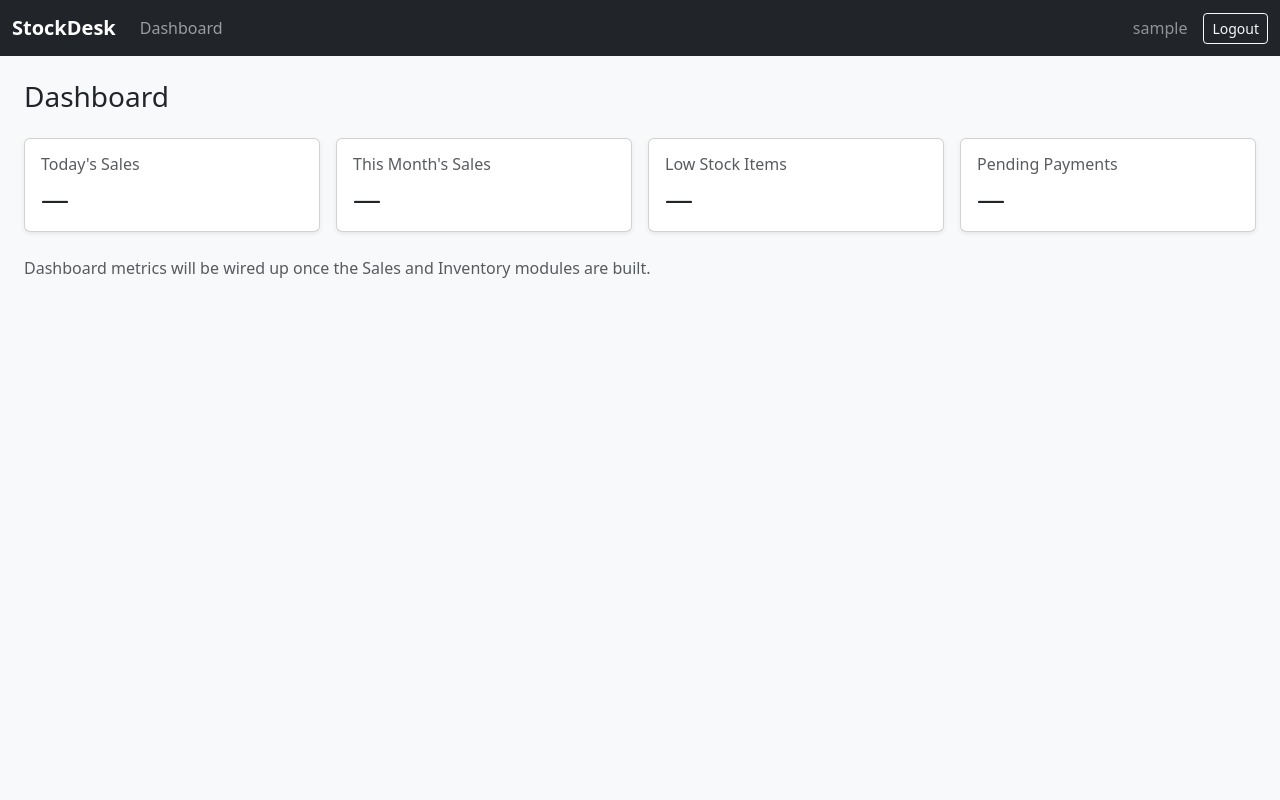
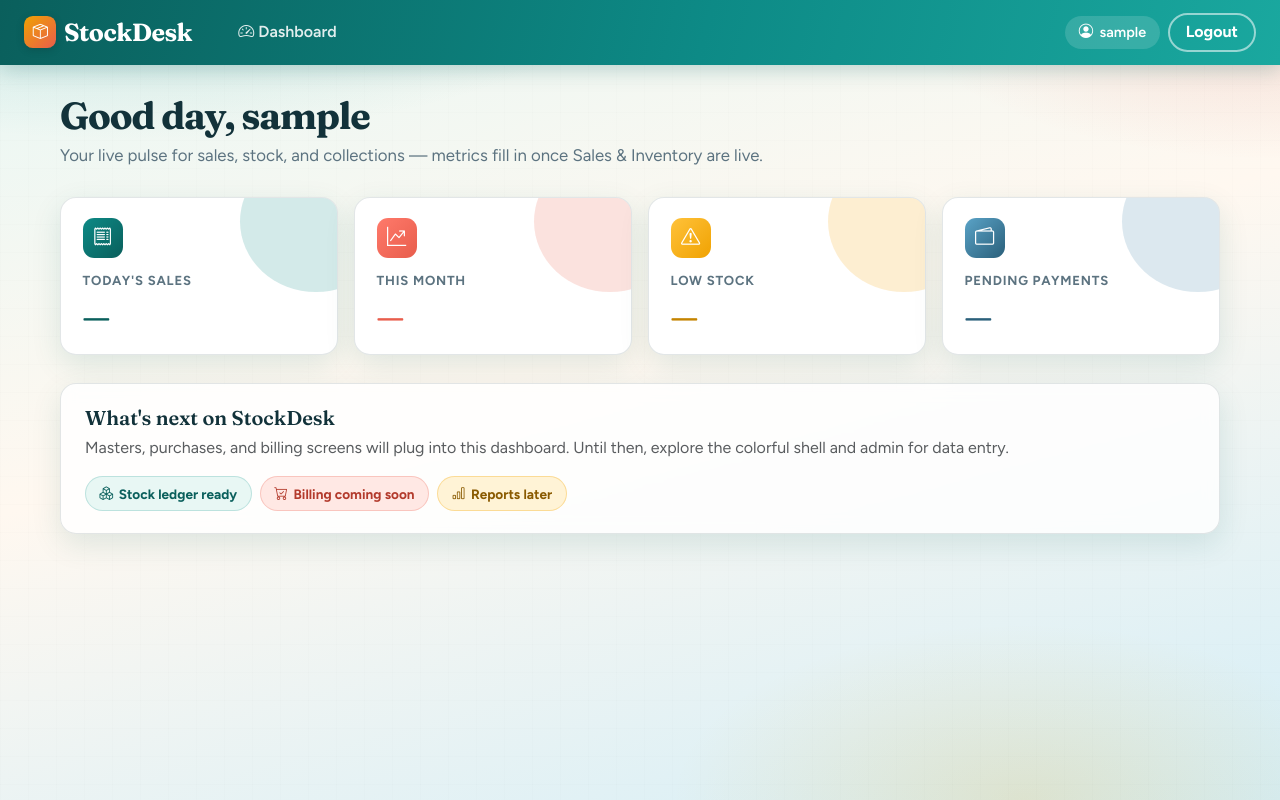
Before and after one commit to ghoneShubham/StockDesk, a Django app: page / in a window 1280 px wide. Run offline with Django 5.2, Linux system fonts and the light colour scheme; the visitor is signed in with stand-in values (Sample User, id 1); some libraries are stand-ins or nearby versions.

Commit message:
Refresh login and dashboard UI with StockDesk brand theme.
Co-authored-by: Cursor <cursoragent@cursor.com>

```diff
--- /dev/null
+++ b/static/css/stockdesk.css
@@ -0,0 +1,458 @@
+/* StockDesk UI — teal / coral retail palette */
+:root {
+    --sd-ink: #12323a;
+    --sd-muted: #5c7380;
+    --sd-teal: #0d8a86;
+    --sd-teal-deep: #0a5f5c;
+    --sd-coral: #e85d4c;
+    --sd-amber: #f0a202;
+    --sd-mint: #e8f7f4;
+    --sd-sky: #d4eef7;
+    --sd-cream: #fff8f0;
+    --sd-white: #ffffff;
+    --sd-border: rgba(18, 50, 58, 0.12);
+    --sd-radius: 1rem;
+    --sd-radius-sm: 0.65rem;
+    --sd-shadow: 0 10px 30px rgba(10, 95, 92, 0.12);
+    --sd-font-display: "Fraunces", Georgia, serif;
+    --sd-font-body: "Figtree", system-ui, sans-serif;
+}
+
+*,
+*::before,
+*::after {
+    box-sizing: border-box;
+}
+
+html {
+    scroll-behavior: smooth;
+}
+
+body.sd-body {
+    margin: 0;
+    min-height: 100vh;
+    font-family: var(--sd-font-body);
+    color: var(--sd-ink);
+    background:
+        radial-gradient(ellipse 80% 50% at 10% -10%, rgba(13, 138, 134, 0.22), transparent 55%),
+        radial-gradient(ellipse 60% 40% at 100% 0%, rgba(232, 93, 76, 0.18), transparent 50%),
+        radial-gradient(ellipse 50% 40% at 80% 100%, rgba(240, 162, 2, 0.16), transparent 55%),
+        linear-gradient(165deg, var(--sd-mint) 0%, var(--sd-cream) 45%, var(--sd-sky) 100%);
+    background-attachment: fixed;
+}
+
+/* subtle grid texture */
+body.sd-body::before {
+    content: "";
+    position: fixed;
+    inset: 0;
+    pointer-events: none;
+    opacity: 0.35;
+    background-image:
+        linear-gradient(rgba(18, 50, 58, 0.03) 1px, transparent 1px),
+        linear-gradient(90deg, rgba(18, 50, 58, 0.03) 1px, transparent 1px);
+    background-size: 28px 28px;
+    z-index: 0;
+}
+
+body.sd-body > * {
+    position: relative;
+    z-index: 1;
+}
+
+/* ---------- Top bar ---------- */
+.sd-topbar {
+    background: linear-gradient(105deg, var(--sd-teal-deep) 0%, var(--sd-teal) 55%, #1aa89f 100%);
+    box-shadow: 0 4px 20px rgba(10, 95, 92, 0.25);
+    padding: 0.55rem 0;
+    margin-bottom: 1.75rem;
+}
+
+.sd-topbar .navbar-brand {
+    font-family: var(--sd-font-display);
+    font-weight: 700;
+    font-size: 1.55rem;
+    letter-spacing: -0.02em;
+    color: #fff !important;
+    display: inline-flex;
+    align-items: center;
+    gap: 0.5rem;
+}
+
+.sd-brand-mark {
+    width: 2rem;
+    height: 2rem;
+    border-radius: 0.55rem;
+    background: linear-gradient(135deg, var(--sd-amber), var(--sd-coral));
+    display: inline-grid;
+    place-items: center;
+    font-size: 0.95rem;
+    color: #fff;
+    box-shadow: 0 2px 8px rgba(0, 0, 0, 0.15);
+}
+
+.sd-topbar .nav-link {
+    color: rgba(255, 255, 255, 0.88) !important;
+    font-weight: 600;
+    border-radius: 999px;
+    padding: 0.4rem 0.9rem !important;
+    transition: background 0.2s ease, color 0.2s ease, transform 0.2s ease;
+}
+
+.sd-topbar .nav-link:hover,
+.sd-topbar .nav-link:focus {
+    background: rgba(255, 255, 255, 0.16);
+    color: #fff !important;
+    transform: translateY(-1px);
+}
+
+.sd-user-chip {
+    display: inline-flex;
+    align-items: center;
+    gap: 0.4rem;
+    background: rgba(255, 255, 255, 0.14);
+    color: #fff;
+    border-radius: 999px;
+    padding: 0.35rem 0.85rem;
+    font-size: 0.9rem;
+    font-weight: 600;
+}
+
+.sd-btn-logout {
+    border: 2px solid rgba(255, 255, 255, 0.55);
+    color: #fff;
+    background: transparent;
+    border-radius: 999px;
+    font-weight: 700;
+    padding: 0.35rem 1rem;
+    transition: background 0.2s ease, border-color 0.2s ease, transform 0.2s ease;
+}
+
+.sd-btn-logout:hover {
+    background: var(--sd-coral);
+    border-color: var(--sd-coral);
+    color: #fff;
+    transform: translateY(-1px);
+}
+
+/* ---------- Page shell ---------- */
+.sd-page {
+    max-width: 1200px;
+    margin: 0 auto;
+    padding: 0 1.25rem 3rem;
+}
+
+.sd-page-title {
+    font-family: var(--sd-font-display);
+    font-weight: 700;
+    font-size: clamp(1.75rem, 3vw, 2.35rem);
+    letter-spacing: -0.03em;
+    color: var(--sd-ink);
+    margin-bottom: 0.35rem;
+}
+
+.sd-page-sub {
+    color: var(--sd-muted);
+    font-size: 1.05rem;
+    margin-bottom: 1.75rem;
+}
+
+/* ---------- Metric tiles (dashboard) ---------- */
+.sd-metric {
+    border: 1px solid var(--sd-border);
+    border-radius: var(--sd-radius);
+    background: var(--sd-white);
+    padding: 1.25rem 1.35rem;
+    height: 100%;
+    position: relative;
+    overflow: hidden;
+    box-shadow: var(--sd-shadow);
+    transition: transform 0.25s ease, box-shadow 0.25s ease;
+    animation: sd-rise 0.55s ease both;
+}
+
+.sd-metric:hover {
+    transform: translateY(-4px);
+    box-shadow: 0 16px 36px rgba(10, 95, 92, 0.16);
+}
+
+.sd-metric::after {
+    content: "";
+    position: absolute;
+    right: -20%;
+    top: -30%;
+    width: 55%;
+    height: 90%;
+    border-radius: 50%;
+    opacity: 0.18;
+    pointer-events: none;
+}
+
+.sd-metric--teal::after { background: var(--sd-teal); }
+.sd-metric--coral::after { background: var(--sd-coral); }
+.sd-metric--amber::after { background: var(--sd-amber); }
+.sd-metric--ink::after { background: #3d7ea6; }
+
+.sd-metric:nth-child(1) { animation-delay: 0.05s; }
+.sd-metric:nth-child(2) { animation-delay: 0.12s; }
+.sd-metric:nth-child(3) { animation-delay: 0.19s; }
+.sd-metric:nth-child(4) { animation-delay: 0.26s; }
+
+.sd-metric__label {
+    font-size: 0.82rem;
+    font-weight: 700;
+    text-transform: uppercase;
+    letter-spacing: 0.06em;
+    color: var(--sd-muted);
+    margin-bottom: 0.5rem;
+}
+
+.sd-metric__value {
+    font-family: var(--sd-font-display);
+    font-size: 2rem;
+    font-weight: 700;
+    line-height: 1.1;
+    letter-spacing: -0.03em;
+}
+
+.sd-metric--teal .sd-metric__value { color: var(--sd-teal-deep); }
+.sd-metric--coral .sd-metric__value { color: var(--sd-coral); }
+.sd-metric--amber .sd-metric__value { color: #c48400; }
+.sd-metric--ink .sd-metric__value { color: #2a5f7a; }
+
+.sd-metric__icon {
+    width: 2.5rem;
+    height: 2.5rem;
+    border-radius: 0.7rem;
+    display: grid;
+    place-items: center;
+    font-size: 1.2rem;
+    margin-bottom: 0.85rem;
+    color: #fff;
+}
+
+.sd-metric--teal .sd-metric__icon { background: linear-gradient(135deg, var(--sd-teal), var(--sd-teal-deep)); }
+.sd-metric--coral .sd-metric__icon { background: linear-gradient(135deg, #ff7a6b, var(--sd-coral)); }
+.sd-metric--amber .sd-metric__icon { background: linear-gradient(135deg, #ffc23a, var(--sd-amber)); }
+.sd-metric--ink .sd-metric__icon { background: linear-gradient(135deg, #5aa3c7, #2a5f7a); }
+
+.sd-panel {
+    margin-top: 1.75rem;
+    border: 1px solid var(--sd-border);
+    border-radius: var(--sd-radius);
+    background: rgba(255, 255, 255, 0.82);
+    backdrop-filter: blur(8px);
+    padding: 1.35rem 1.5rem;
+    box-shadow: var(--sd-shadow);
+    animation: sd-rise 0.6s ease 0.3s both;
+}
+
+.sd-panel h2 {
+    font-family: var(--sd-font-display);
+    font-size: 1.25rem;
+    margin-bottom: 0.4rem;
+}
+
+.sd-chip-row {
+    display: flex;
+    flex-wrap: wrap;
+    gap: 0.5rem;
+    margin-top: 1rem;
+}
+
+.sd-chip {
+    display: inline-flex;
+    align-items: center;
+    gap: 0.35rem;
+    padding: 0.4rem 0.85rem;
+    border-radius: 999px;
+    font-size: 0.85rem;
+    font-weight: 700;
+    background: var(--sd-mint);
+    color: var(--sd-teal-deep);
+    border: 1px solid rgba(13, 138, 134, 0.2);
+}
+
+.sd-chip--coral {
+    background: #ffe8e4;
+    color: #b33a2c;
+    border-color: rgba(232, 93, 76, 0.25);
+}
+
+.sd-chip--amber {
+    background: #fff3d6;
+    color: #8a5a00;
+    border-color: rgba(240, 162, 2, 0.3);
+}
+
+/* ---------- Alerts ---------- */
+.sd-alert {
+    border: none;
+    border-radius: var(--sd-radius-sm);
+    font-weight: 600;
+}
+
+/* ---------- Login composition ---------- */
+body.sd-login {
+    display: flex;
+    align-items: stretch;
+    min-height: 100vh;
+}
+
+.sd-login-shell {
+    display: grid;
+    grid-template-columns: 1.1fr 0.9fr;
+    min-height: 100vh;
+    width: 100%;
+}
+
+.sd-login-hero {
+    position: relative;
+    padding: clamp(2rem, 5vw, 4rem);
+    display: flex;
+    flex-direction: column;
+    justify-content: flex-end;
+    color: #fff;
+    background:
+        linear-gradient(145deg, rgba(10, 95, 92, 0.92) 0%, rgba(13, 138, 134, 0.78) 45%, rgba(232, 93, 76, 0.72) 100%),
+        radial-gradient(circle at 20% 20%, rgba(240, 162, 2, 0.45), transparent 40%),
+        radial-gradient(circle at 80% 70%, rgba(255, 255, 255, 0.15), transparent 35%);
+    overflow: hidden;
+}
+
+.sd-login-hero::before {
+    content: "";
+    position: absolute;
+    inset: 0;
+    background-image:
+        radial-gradient(circle at 30% 40%, rgba(255, 255, 255, 0.12) 0 2px, transparent 3px),
+        radial-gradient(circle at 70% 60%, rgba(255, 255, 255, 0.1) 0 2px, transparent 3px);
+    background-size: 48px 48px;
+    opacity: 0.5;
+}
+
+.sd-login-hero > * {
+    position: relative;
+    z-index: 1;
+}
+
+.sd-login-brand {
+    font-family: var(--sd-font-display);
+    font-size: clamp(2.8rem, 6vw, 4.5rem);
+    font-weight: 700;
+    letter-spacing: -0.04em;
+    line-height: 0.95;
+    margin-bottom: 1rem;
+    animation: sd-rise 0.7s ease both;
+}
+
+.sd-login-tagline {
+    font-size: clamp(1.05rem, 2vw, 1.3rem);
+    max-width: 22rem;
+    line-height: 1.45;
+    opacity: 0.95;
+    font-weight: 500;
+    animation: sd-rise 0.7s ease 0.1s both;
+}
+
+.sd-login-form-wrap {
+    display: grid;
+    place-items: center;
+    padding: 2rem 1.5rem;
+    background: rgba(255, 255, 255, 0.55);
+    backdrop-filter: blur(10px);
+}
+
+.sd-login-form {
+    width: min(100%, 400px);
+    background: var(--sd-white);
+    border: 1px solid var(--sd-border);
+    border-radius: calc(var(--sd-radius) + 0.25rem);
+    padding: 2rem 1.75rem;
+    box-shadow: var(--sd-shadow);
+    animation: sd-rise 0.65s ease 0.15s both;
+}
+
+.sd-login-form h1 {
+    font-family: var(--sd-font-display);
+    font-size: 1.75rem;
+    font-weight: 700;
+    margin-bottom: 0.25rem;
+    letter-spacing: -0.02em;
+}
+
+.sd-login-form .sd-form-hint {
+    color: var(--sd-muted);
+    margin-bottom: 1.5rem;
+}
+
+.sd-login-form .form-label {
+    font-weight: 700;
+    font-size: 0.9rem;
+    color: var(--sd-ink);
+}
+
+.sd-login-form .form-control {
+    border: 2px solid rgba(13, 138, 134, 0.18);
+    border-radius: var(--sd-radius-sm);
+    padding: 0.7rem 0.9rem;
+    transition: border-color 0.2s ease, box-shadow 0.2s ease;
+}
+
+.sd-login-form .form-control:focus {
+    border-color: var(--sd-teal);
+    box-shadow: 0 0 0 0.2rem rgba(13, 138, 134, 0.18);
+}
+
+.sd-btn-primary {
+    background: linear-gradient(105deg, var(--sd-teal-deep), var(--sd-teal) 60%, #1aa89f);
+    border: none;
+    color: #fff;
+    font-weight: 800;
+    letter-spacing: 0.02em;
+    border-radius: var(--sd-radius-sm);
+    padding: 0.8rem 1rem;
+    width: 100%;
+    transition: transform 0.2s ease, filter 0.2s ease, box-shadow 0.2s ease;
+    box-shadow: 0 8px 18px rgba(13, 138, 134, 0.28);
+}
+
+.sd-btn-primary:hover {
+    filter: brightness(1.05);
+    transform: translateY(-2px);
+    color: #fff;
+    box-shadow: 0 12px 24px rgba(13, 138, 134, 0.35);
+}
+
+.sd-login-accent-bar {
+    height: 5px;
+    border-radius: 999px;
+    margin-bottom: 1.25rem;
+    background: linear-gradient(90deg, var(--sd-teal), var(--sd-amber), var(--sd-coral));
+}
+
+@keyframes sd-rise {
+    from {
+        opacity: 0;
+        transform: translateY(14px);
+    }
+    to {
+        opacity: 1;
+        transform: translateY(0);
+    }
+}
+
+@media (max-width: 900px) {
+    .sd-login-shell {
+        grid-template-columns: 1fr;
+    }
+
+    .sd-login-hero {
+        min-height: 38vh;
+        justify-content: center;
+    }
+
+    .sd-login-brand {
+        font-size: clamp(2.4rem, 10vw, 3.2rem);
+    }
+}
--- a/templates/base.html
+++ b/templates/base.html
@@ -5,43 +5,58 @@
     <meta charset="UTF-8">
     <meta name="viewport" content="width=device-width, initial-scale=1.0">
     <title>{% block title %}StockDesk{% endblock %}</title>
+    <link rel="preconnect" href="https://fonts.googleapis.com">
+    <link rel="preconnect" href="https://fonts.gstatic.com" crossorigin>
+    <link href="https://fonts.googleapis.com/css2?family=Figtree:wght@400;500;600;700;800&family=Fraunces:opsz,wght@9..144,600;9..144,700&display=swap" rel="stylesheet">
     <link href="https://cdn.jsdelivr.net/npm/bootstrap@5.3.3/dist/css/bootstrap.min.css" rel="stylesheet">
     <link href="https://cdn.jsdelivr.net/npm/bootstrap-icons@1.11.3/font/bootstrap-icons.css" rel="stylesheet">
+    <link href="{% static 'css/stockdesk.css' %}" rel="stylesheet">
     {% block extra_head %}{% endblock %}
 </head>
-<body class="bg-light">
+<body class="sd-body {% block body_class %}{% endblock %}">
 {% if user.is_authenticated %}
-<nav class="navbar navbar-expand-lg navbar-dark bg-dark mb-4">
-    <div class="container-fluid">
-        <a class="navbar-brand fw-bold" href="{% url 'core:dashboard' %}">{{ company_name }}</a>
-        <button class="navbar-toggler" type="button" data-bs-toggle="collapse" data-bs-target="#navMain">
-            <span class="navbar-toggler-icon"></span>
+<nav class="navbar navbar-expand-lg sd-topbar">
+    <div class="container-fluid px-3 px-lg-4">
+        <a class="navbar-brand" href="{% url 'core:dashboard' %}">
+            <span class="sd-brand-mark"><i class="bi bi-box-seam"></i></span>
+            {{ company_name }}
+        </a>
+        <button class="navbar-toggler border-0" type="button" data-bs-toggle="collapse" data-bs-target="#navMain" aria-controls="navMain" aria-expanded="false" aria-label="Toggle navigation">
+            <span class="navbar-toggler-icon" style="filter: invert(1);"></span>
         </button>
         <div class="collapse navbar-collapse" id="navMain">
-            <ul class="navbar-nav me-auto mb-2 mb-lg-0">
-                <li class="nav-item"><a class="nav-link" href="{% url 'core:dashboard' %}">Dashboard</a></li>
+            <ul class="navbar-nav me-auto mb-2 mb-lg-0 ms-lg-3">
+                <li class="nav-item"><a class="nav-link" href="{% url 'core:dashboard' %}"><i class="bi bi-speedometer2 me-1"></i>Dashboard</a></li>
                 {% block nav_links %}{% endblock %}
             </ul>
-            <span class="navbar-text text-white-50 me-3">{{ user.get_username }}</span>
-            <form method="post" action="{% url 'accounts:logout' %}" class="d-flex">
-                {% csrf_token %}
-                <button class="btn btn-outline-light btn-sm" type="submit">Logout</button>
-            </form>
+            <div class="d-flex align-items-center gap-2 flex-wrap">
+                <span class="sd-user-chip"><i class="bi bi-person-circle"></i> {{ user.get_username }}</span>
+                <form method="post" action="{% url 'accounts:logout' %}" class="d-flex m-0">
+                    {% csrf_token %}
+                    <button class="sd-btn-logout" type="submit">Logout</button>
+                </form>
+            </div>
         </div>
     </div>
 </nav>
 {% endif %}
-<div class="container-fluid px-4">
+
+{% if user.is_authenticated %}
+<div class="sd-page">
+{% endif %}
     {% if messages %}
         {% for message in messages %}
-            <div class="alert alert-{{ message.tags|default:'info' }} alert-dismissible fade show" role="alert">
+            <div class="alert alert-{{ message.tags|default:'info' }} alert-dismissible fade show sd-alert" role="alert">
                 {{ message }}
-                <button type="button" class="btn-close" data-bs-dismiss="alert"></button>
+                <button type="button" class="btn-close" data-bs-dismiss="alert" aria-label="Close"></button>
             </div>
         {% endfor %}
     {% endif %}
     {% block content %}{% endblock %}
+{% if user.is_authenticated %}
 </div>
+{% endif %}
+
 <script src="https://cdn.jsdelivr.net/npm/bootstrap@5.3.3/dist/js/bootstrap.bundle.min.js"></script>
 {% block extra_js %}{% endblock %}
 </body>
--- a/templates/core/dashboard.html
+++ b/templates/core/dashboard.html
@@ -1,40 +1,49 @@
 {% extends "base.html" %}
 {% block title %}Dashboard · StockDesk{% endblock %}
 {% block content %}
-<h1 class="h3 mb-4">Dashboard</h1>
+<header class="mb-1">
+    <h1 class="sd-page-title">Good day, {{ user.get_username }}</h1>
+    <p class="sd-page-sub">Your live pulse for sales, stock, and collections — metrics fill in once Sales &amp; Inventory are live.</p>
+</header>
+
 <div class="row g-3">
-    <div class="col-md-3">
-        <div class="card shadow-sm">
-            <div class="card-body">
-                <h6 class="text-muted">Today's Sales</h6>
-                <p class="h3 mb-0">&mdash;</p>
-            </div>
+    <div class="col-sm-6 col-lg-3">
+        <div class="sd-metric sd-metric--teal">
+            <div class="sd-metric__icon"><i class="bi bi-receipt"></i></div>
+            <div class="sd-metric__label">Today's Sales</div>
+            <div class="sd-metric__value">&mdash;</div>
         </div>
     </div>
-    <div class="col-md-3">
-        <div class="card shadow-sm">
-            <div class="card-body">
-                <h6 class="text-muted">This Month's Sales</h6>
-                <p class="h3 mb-0">&mdash;</p>
-            </div>
+    <div class="col-sm-6 col-lg-3">
+        <div class="sd-metric sd-metric--coral">
+            <div class="sd-metric__icon"><i class="bi bi-graph-up-arrow"></i></div>
+            <div class="sd-metric__label">This Month</div>
+            <div class="sd-metric__value">&mdash;</div>
         </div>
     </div>
-    <div class="col-md-3">
-        <div class="card shadow-sm">
-            <div class="card-body">
-                <h6 class="text-muted">Low Stock Items</h6>
-                <p class="h3 mb-0">&mdash;</p>
-            </div>
+    <div class="col-sm-6 col-lg-3">
+        <div class="sd-metric sd-metric--amber">
+            <div class="sd-metric__icon"><i class="bi bi-exclamation-triangle"></i></div>
+            <div class="sd-metric__label">Low Stock</div>
+            <div class="sd-metric__value">&mdash;</div>
         </div>
     </div>
-    <div class="col-md-3">
-        <div class="card shadow-sm">
-            <div class="card-body">
-                <h6 class="text-muted">Pending Payments</h6>
-                <p class="h3 mb-0">&mdash;</p>
-            </div>
+    <div class="col-sm-6 col-lg-3">
+        <div class="sd-metric sd-metric--ink">
+            <div class="sd-metric__icon"><i class="bi bi-wallet2"></i></div>
+            <div class="sd-metric__label">Pending Payments</div>
+            <div class="sd-metric__value">&mdash;</div>
         </div>
     </div>
 </div>
-<p class="text-muted mt-4">Dashboard metrics will be wired up once the Sales and Inventory modules are built.</p>
+
+<section class="sd-panel">
+    <h2>What's next on StockDesk</h2>
+    <p class="text-muted mb-0">Masters, purchases, and billing screens will plug into this dashboard. Until then, explore the colorful shell and admin for data entry.</p>
+    <div class="sd-chip-row">
+        <span class="sd-chip"><i class="bi bi-boxes"></i> Stock ledger ready</span>
+        <span class="sd-chip sd-chip--coral"><i class="bi bi-cart-check"></i> Billing coming soon</span>
+        <span class="sd-chip sd-chip--amber"><i class="bi bi-bar-chart"></i> Reports later</span>
+    </div>
+</section>
 {% endblock %}
```
Also changed, not shown: templates/accounts/login.html (+24 -15 lines).
